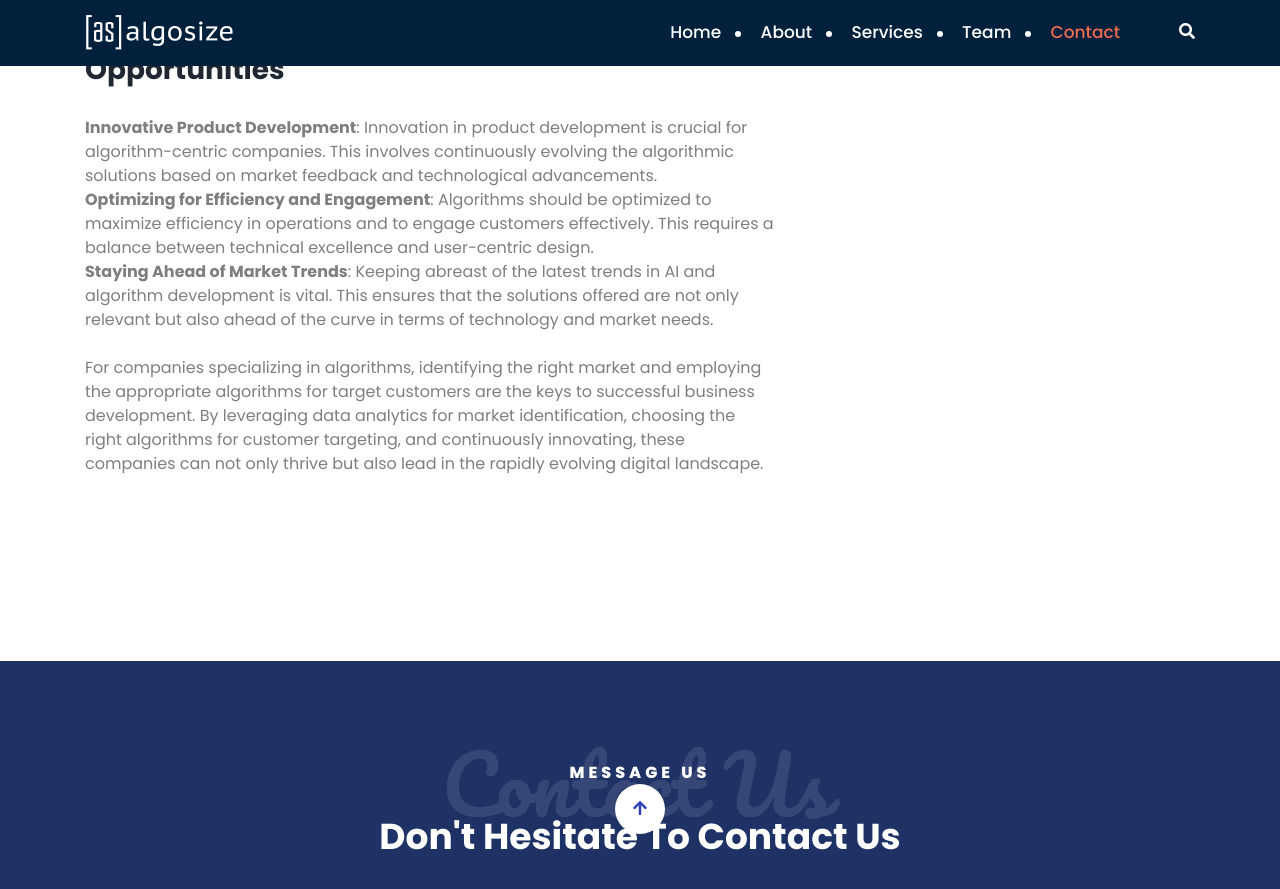
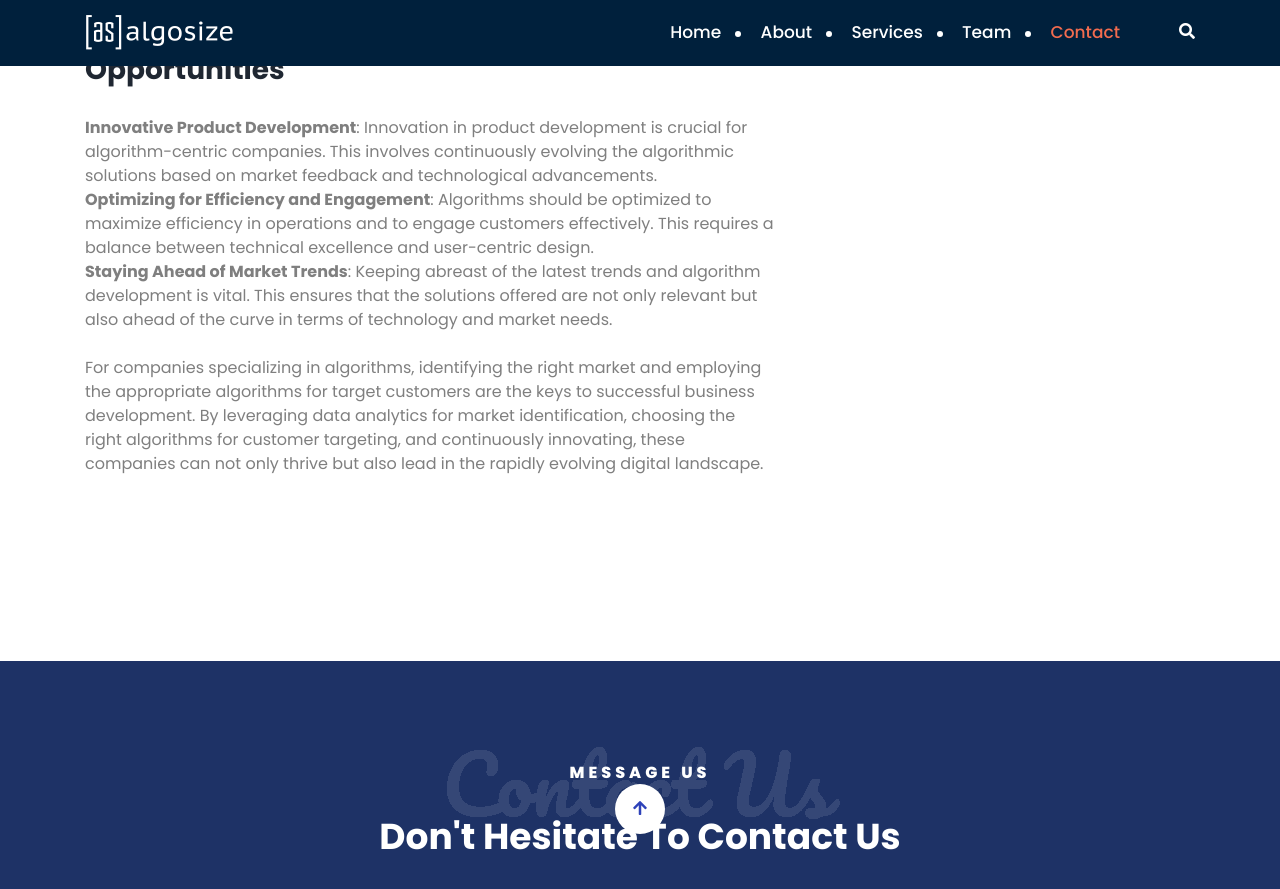
Before and after one commit to AlgoSize/website, a Jekyll site: the page built from _portfolios/business-development.md, in a window 1280 px wide and 900 px high, scrolled down 1876 px. Shown: the top 889 px of the window. Built offline with Jekyll 4.4.1, drawn with Linux system fonts in a browser that asks for light colours.

```diff
--- a/_portfolios/business-development.md
+++ b/_portfolios/business-development.md
@@ -30,7 +30,7 @@ In the era of digital transformation, companies whose core business revolves aro
 <br/>
 2. **Optimizing for Efficiency and Engagement**: Algorithms should be optimized to maximize efficiency in operations and to engage customers effectively. This requires a balance between technical excellence and user-centric design.
 <br/>
-3. **Staying Ahead of Market Trends**: Keeping abreast of the latest trends in AI and algorithm development is vital. This ensures that the solutions offered are not only relevant but also ahead of the curve in terms of technology and market needs.
+3. **Staying Ahead of Market Trends**: Keeping abreast of the latest trends and algorithm development is vital. This ensures that the solutions offered are not only relevant but also ahead of the curve in terms of technology and market needs.
 <br/>
 <br/>
 For companies specializing in algorithms, identifying the right market and employing the appropriate algorithms for target customers are the keys to successful business development. By leveraging data analytics for market identification, choosing the right algorithms for customer targeting, and continuously innovating, these companies can not only thrive but also lead in the rapidly evolving digital landscape.
```
